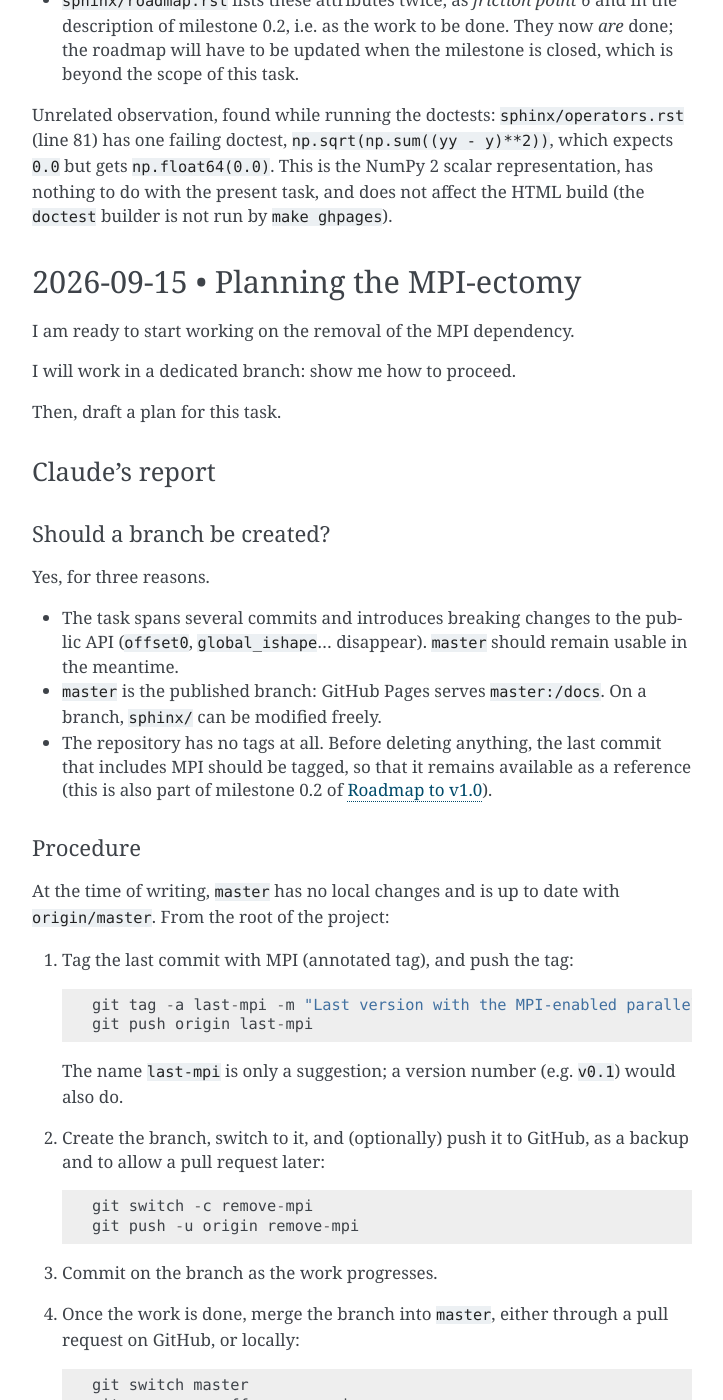
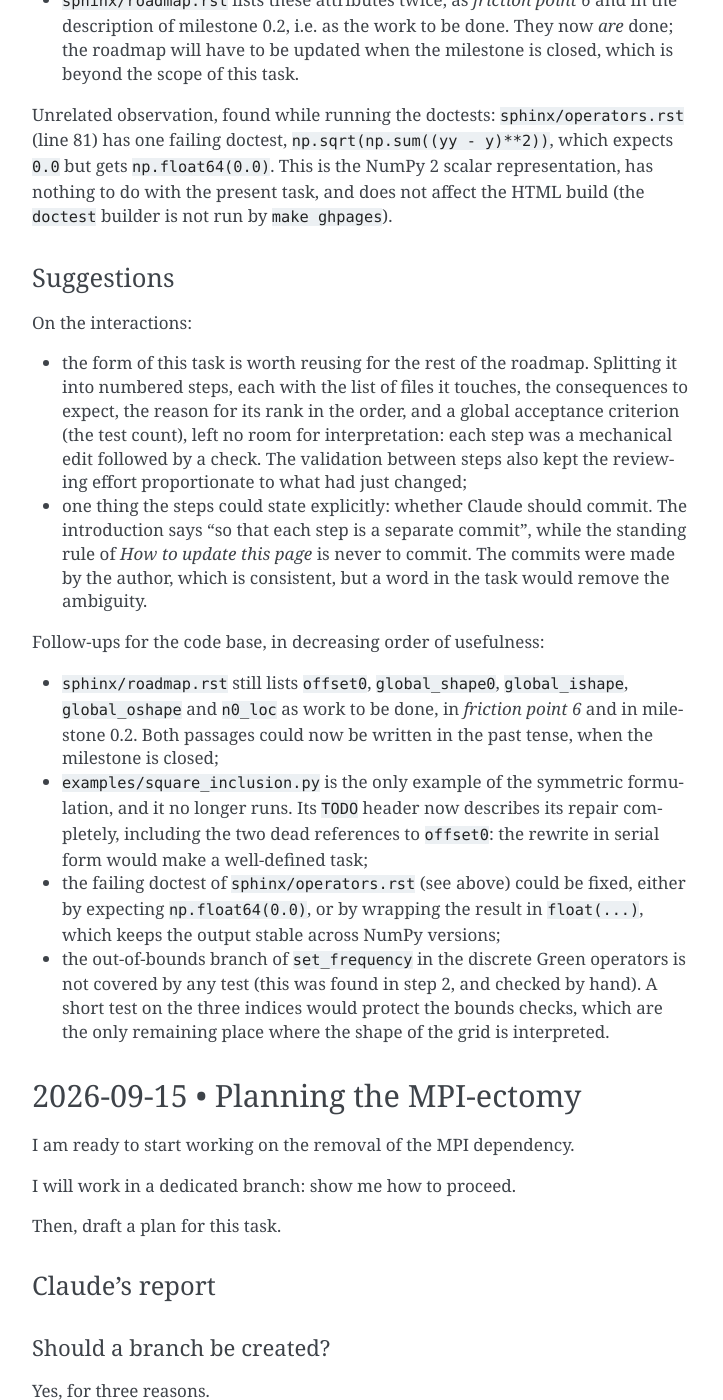
Before and after one commit to sbrisard/janus, a Sphinx documentation site: the page built from sphinx/claude.rst, in a window 1280 px wide and 1400 px high, scrolled down 6675 px. Shown: the whole window, without its empty margins (388-1111 px from the left). Built offline with Sphinx 7.4.7, drawn with Linux system fonts in a browser that asks for light colours; some of the changed text lies outside the part shown.

Commit message:
TODO → DONE

```diff
--- a/sphinx/claude.rst
+++ b/sphinx/claude.rst
@@ -148,6 +148,21 @@ Two mentions were deliberately left alone.
 - ``sphinx/roadmap.rst`` lists these attributes twice, as *friction point 6* and in the description of milestone 0.2, i.e. as the work to be done. They now *are* done; the roadmap will have to be updated when the milestone is closed, which is beyond the scope of this task.
 
 Unrelated observation, found while running the doctests: ``sphinx/operators.rst`` (line 81) has one failing doctest, ``np.sqrt(np.sum((yy - y)**2))``, which expects ``0.0`` but gets ``np.float64(0.0)``. This is the NumPy 2 scalar representation, has nothing to do with the present task, and does not affect the HTML build (the ``doctest`` builder is not run by ``make ghpages``).
+
+Suggestions
+-----------
+
+On the interactions:
+
+- the form of this task is worth reusing for the rest of the roadmap. Splitting it into numbered steps, each with the list of files it touches, the consequences to expect, the reason for its rank in the order, and a global acceptance criterion (the test count), left no room for interpretation: each step was a mechanical edit followed by a check. The validation between steps also kept the reviewing effort proportionate to what had just changed;
+- one thing the steps could state explicitly: whether Claude should commit. The introduction says "so that each step is a separate commit", while the standing rule of *How to update this page* is never to commit. The commits were made by the author, which is consistent, but a word in the task would remove the ambiguity.
+
+Follow-ups for the code base, in decreasing order of usefulness:
+
+- ``sphinx/roadmap.rst`` still lists ``offset0``, ``global_shape0``, ``global_ishape``, ``global_oshape`` and ``n0_loc`` as work to be done, in *friction point 6* and in milestone 0.2. Both passages could now be written in the past tense, when the milestone is closed;
+- ``examples/square_inclusion.py`` is the only example of the symmetric formulation, and it no longer runs. Its ``TODO`` header now describes its repair completely, including the two dead references to ``offset0``: the rewrite in serial form would make a well-defined task;
+- the failing doctest of ``sphinx/operators.rst`` (see above) could be fixed, either by expecting ``np.float64(0.0)``, or by wrapping the result in ``float(...)``, which keeps the output stable across NumPy versions;
+- the out-of-bounds branch of ``set_frequency`` in the discrete Green operators is not covered by any test (this was found in step 2, and checked by hand). A short test on the three indices would protect the bounds checks, which are the only remaining place where the shape of the grid is interpreted.
 
 
 2026-09-15 • Planning the MPI-ectomy
```
Also changed, not shown: other parts of sphinx/claude.rst (+6 -6 lines).
